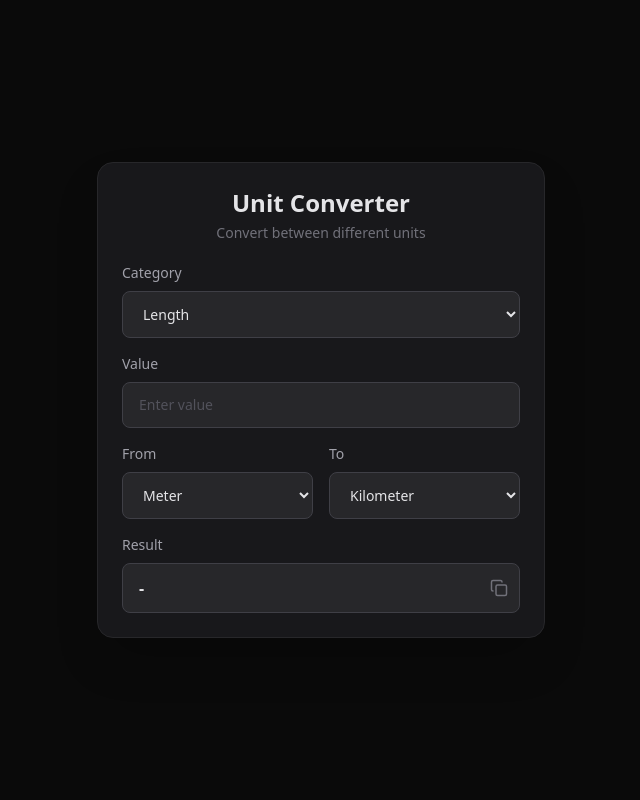
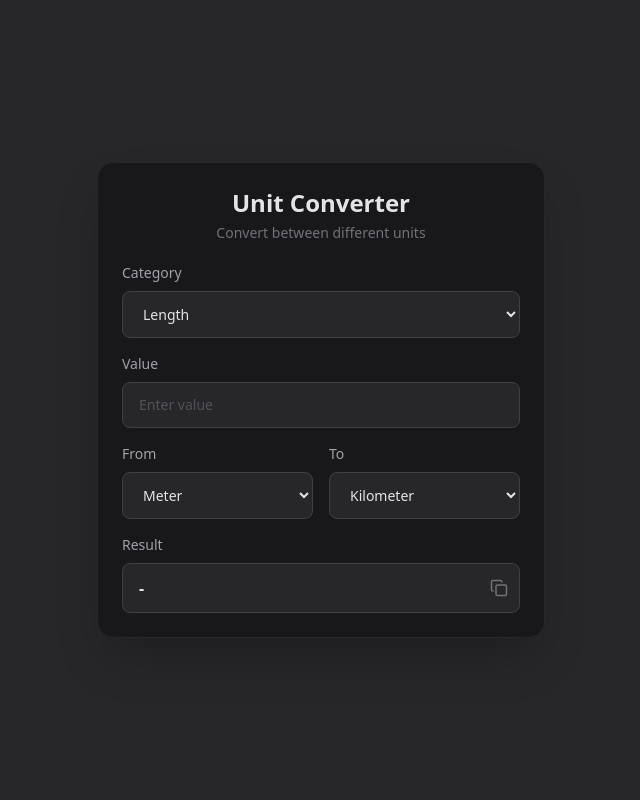
Before and after one commit to GeorgioCA/UnitConverter, a Flask app: page / in a window 1280 px wide. Shown: the whole page, without its empty margins (319-959 px from the left). Run offline with Flask 2, Linux system fonts and the light colour scheme; some libraries are stand-ins or nearby versions.

Commit message:
Update body background color in index.html
Changed body background color from 'bg-homarr-900' to 'bg-homarr-600'.

```diff
--- a/templates/index.html
+++ b/templates/index.html
@@ -33,7 +33,7 @@
         input[type="range"]::-webkit-slider-thumb { -webkit-appearance: none; width: 16px; height: 16px; border-radius: 50%; background: #A1A1AA; cursor: pointer; }
     </style>
 </head>
-<body class="bg-homarr-900 text-homarr-100 min-h-screen flex items-center justify-center p-4">
+<body class="bg-homarr-600 text-homarr-100 min-h-screen flex items-center justify-center p-4">
     <div class="w-full max-w-md">
         <div class="bg-homarr-700 rounded-2xl p-6 shadow-2xl border border-homarr-600 space-y-5">
             <div class="text-center">
```
